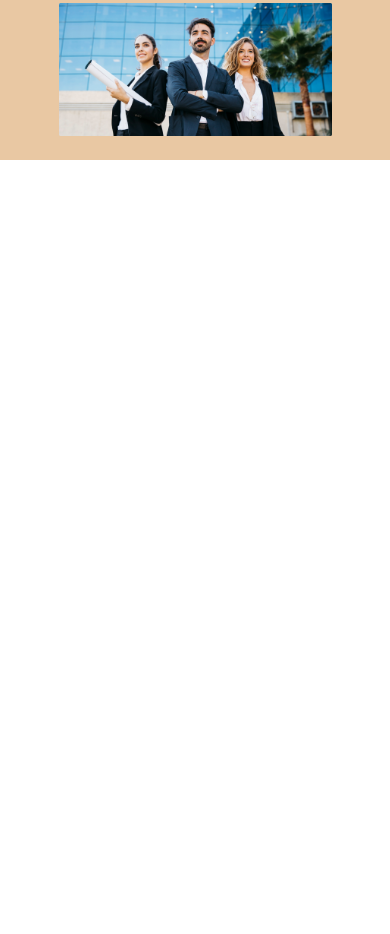
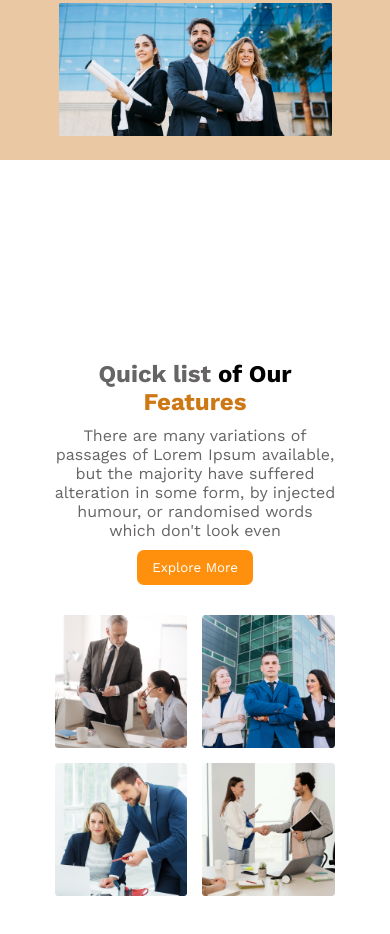
Before and after one commit to Mahbuba-islam/architects-responsive-website, a plain HTML site: page index.html in a window 390 px wide. Shown: the part 458-1392 px from the top of the page. Before the commit the page ends 844 px from the top, so only its background shows below. Drawn offline with nearby package versions, Linux system fonts and the light colour scheme.

Commit message:
team-section-added

```diff
--- a/index.css
+++ b/index.css
@@ -16,6 +16,13 @@
 .btn-primary:hover{
     background-color: #cd7715;
 }
+
+.text-light-gray{
+    color: rgb(102, 100, 100);
+}
+
+
+
 header{
     background-color:#e9c8a3 ;
     max-width: 1920px;
@@ -69,6 +76,49 @@ header{
 }
 
 
+main{
+    width: 80%;
+    max-width: 1440px;
+    margin: 200px auto;
+}
+
+.features-text{
+    color: #cd7715;
+}
+
+.team-text-container>p{
+    margin: 10px 0px;
+}
+
+.team-container{
+    display: flex;
+    justify-content: space-around;
+    align-items: center;
+}
+
+.team-container>.team-text-container{
+    width: 40%;
+
+}
+
+.team-images{
+  display: grid;
+  grid-template-columns: repeat(2,1fr);
+  gap: 15px;
+  width: 50%;
+}
+
+.team-images>img{
+    width: 100%;
+}
+
+
+
+
+
+
+
+
 
 @media screen and (max-width:576px){
     .container-text{
@@ -85,6 +135,27 @@ header{
 
 
     }
+
+    .team-container{
+       flex-direction: column-reverse;
+
+    }
+    .team-container>.team-text-container{
+        width: 90%;
+        text-align: center;
+        margin-bottom: 30px;
+
+    }
+    .team-images{
+        display: grid;
+        grid-template-columns: repeat(2,1fr);
+        gap: 15px;
+        width: 90%;
+      }
+
+      .team-images>img{
+          width: 100%;
+      }
 }
 @media screen and (min-width:576px) and (max-width:870px) {
     .container-text{
--- a/index.html
+++ b/index.html
@@ -38,8 +38,27 @@
             </div>
         </div>
     </header>
+
     <main>
-
+     <!-- features section -->
+      <section>
+        <div class="team-container">
+            <div class="team-images">
+                <img src="./images/team1.png" alt="">
+                <img src="./images/team2.png" alt="">
+                <img src="./images/team3.png" alt="">
+                <img src="./images/team4.png" alt="">
+            </div>
+            <div class="team-text-container">
+                <h1> <span class="text-light-gray">Quick list </span> of Our <span class="features-text">Features</span> </h1>
+                <p class="text-light-gray">
+                There are many variations of passages of Lorem Ipsum available, but the majority
+                have suffered alteration in some form, by injected humour, or randomised words which don't look even
+                   </p>
+                <button class="btn-primary"> Explore More</button>
+            </div>
+        </div>
+      </section>
     </main>
     <footer>
 
```
